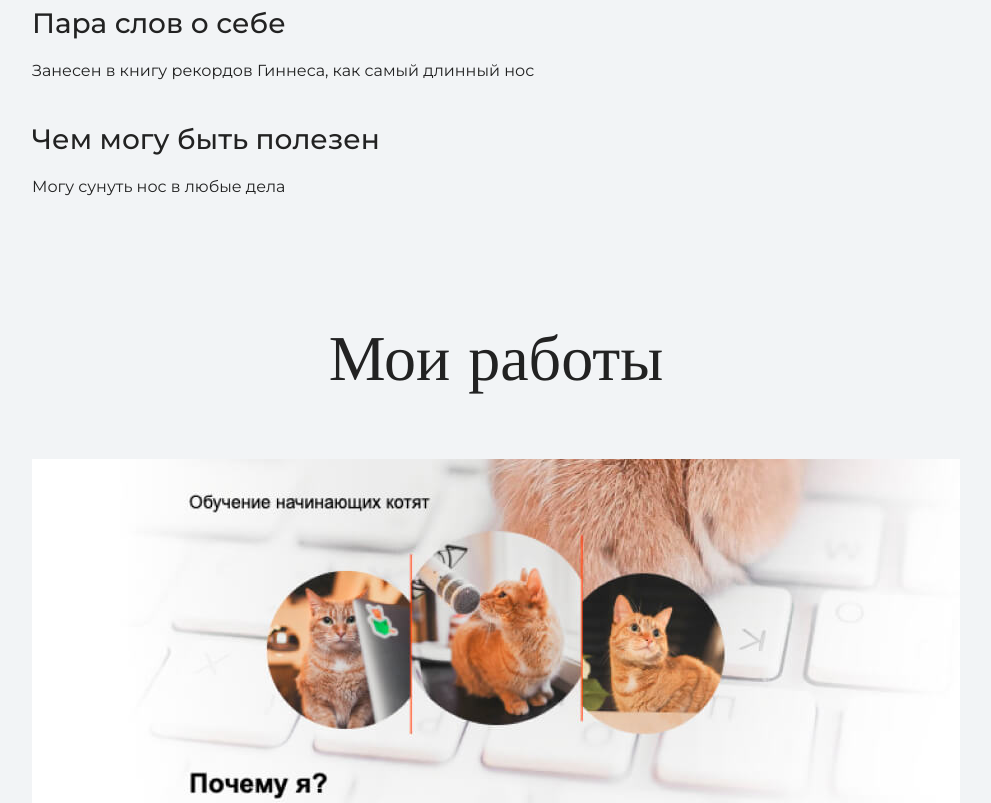
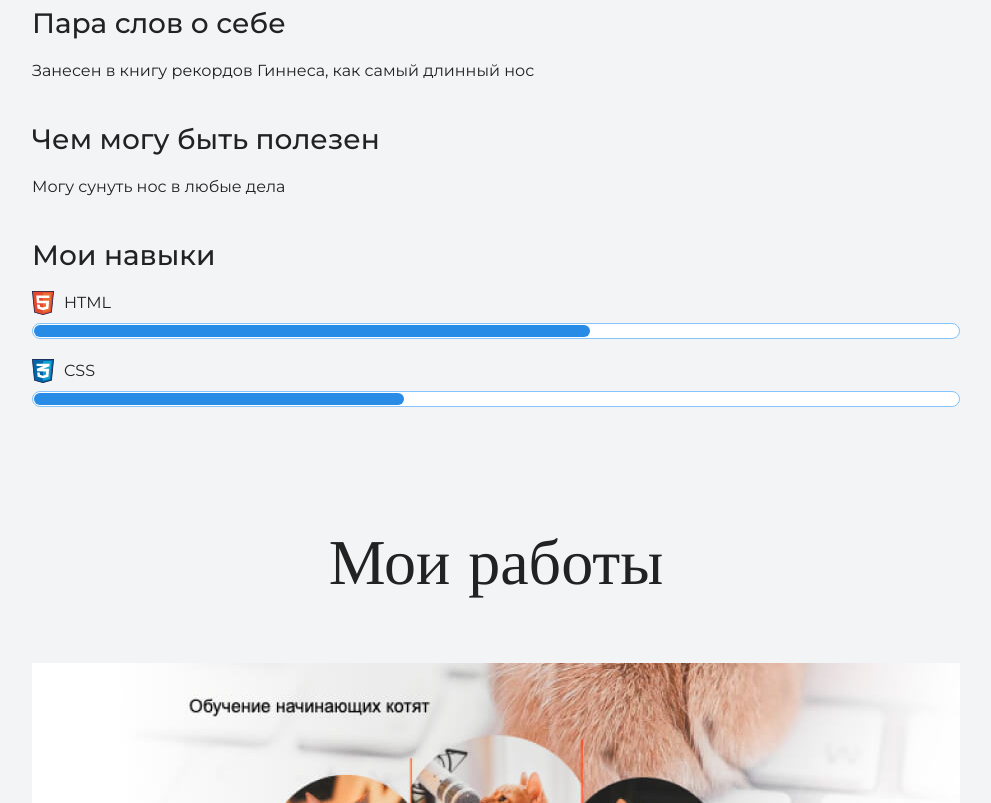
Before and after one commit to DimkaMaximov/MyFirstSite, a plain HTML site: page index.html in a window 1280 px wide. Shown: the part 1745-2548 px from the top of the page, without its empty margins (144-1135 px from the left). Drawn offline with nearby package versions, Linux system fonts and the light colour scheme.

Commit message:
+ раздел навыки + строка прогресса навыков

```diff
--- a/index.html
+++ b/index.html
@@ -27,10 +27,23 @@
       <div class = "container">
           <h2 class="subheading">Давайте познакомимся</h2>
           <figure class = "user-image"><img src = "files/LITTLE_PRINCE.jpg" width = "300" hieght = "600" alt = "Мое фото"></figure>
+        <div>
           <h3>Пара слов о себе</h3>
           <p>Занесен в книгу рекордов Гиннеса, как самый длинный нос</p>
+        </div>
+        <div>
           <h3>Чем могу быть полезен</h3>
           <p>Могу сунуть нос в любые дела</p>
+        </div>
+        <div class = "skills">
+          <h3>Мои навыки</h3>
+          <dl class = "skills-list">
+            <dt class = "skill-html">HTML</dt>
+            <dd class = "level"><div style = "width:60%;">60%</div></dd>
+            <dt class = "skill-css">CSS</dt>
+            <dd class = "level"><div style = "width:40%;>40%</div"></dd>
+          </dl>
+        </div>
       </div>
     </section>
 
```
Lines whose indentation alone changed are shown as unchanged.
